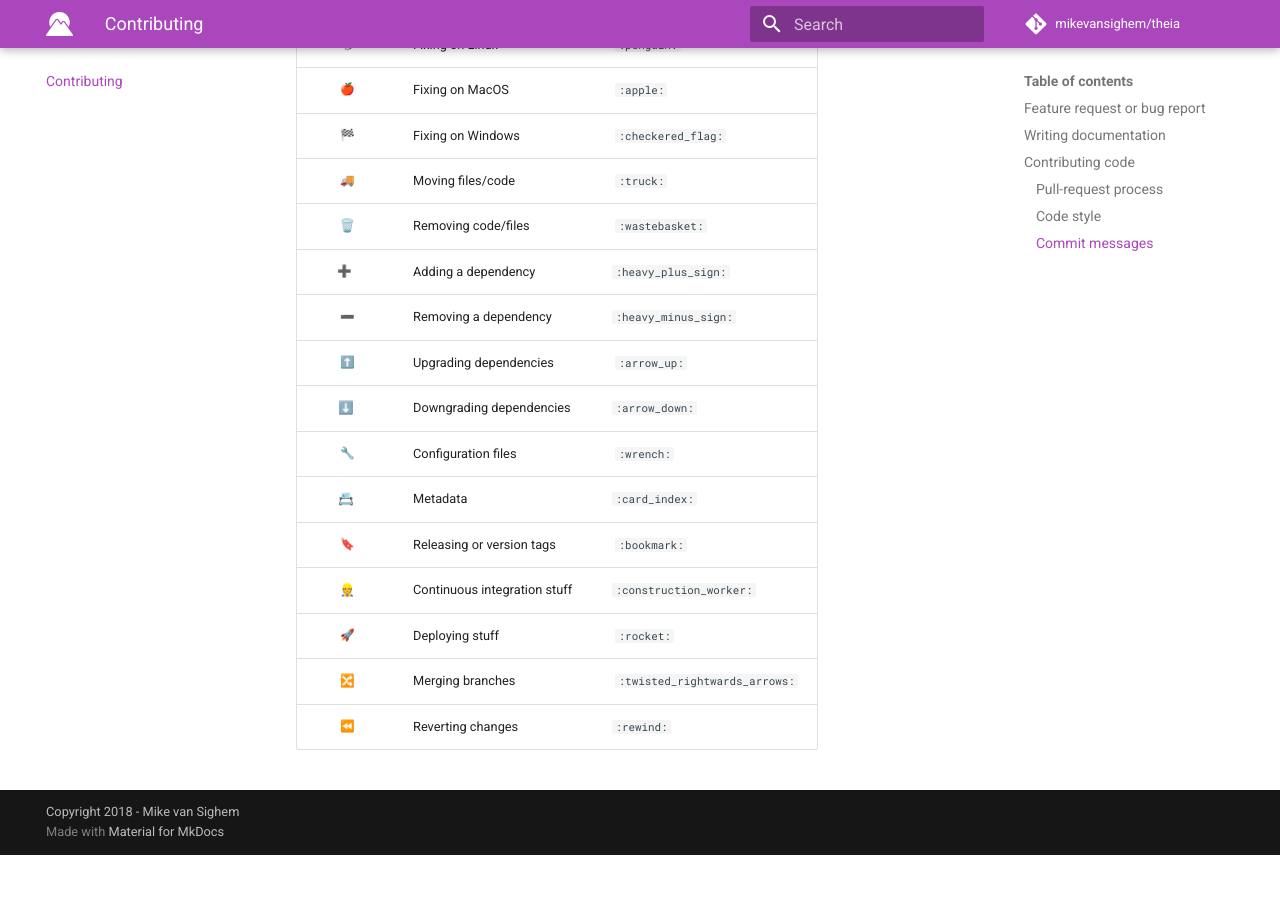
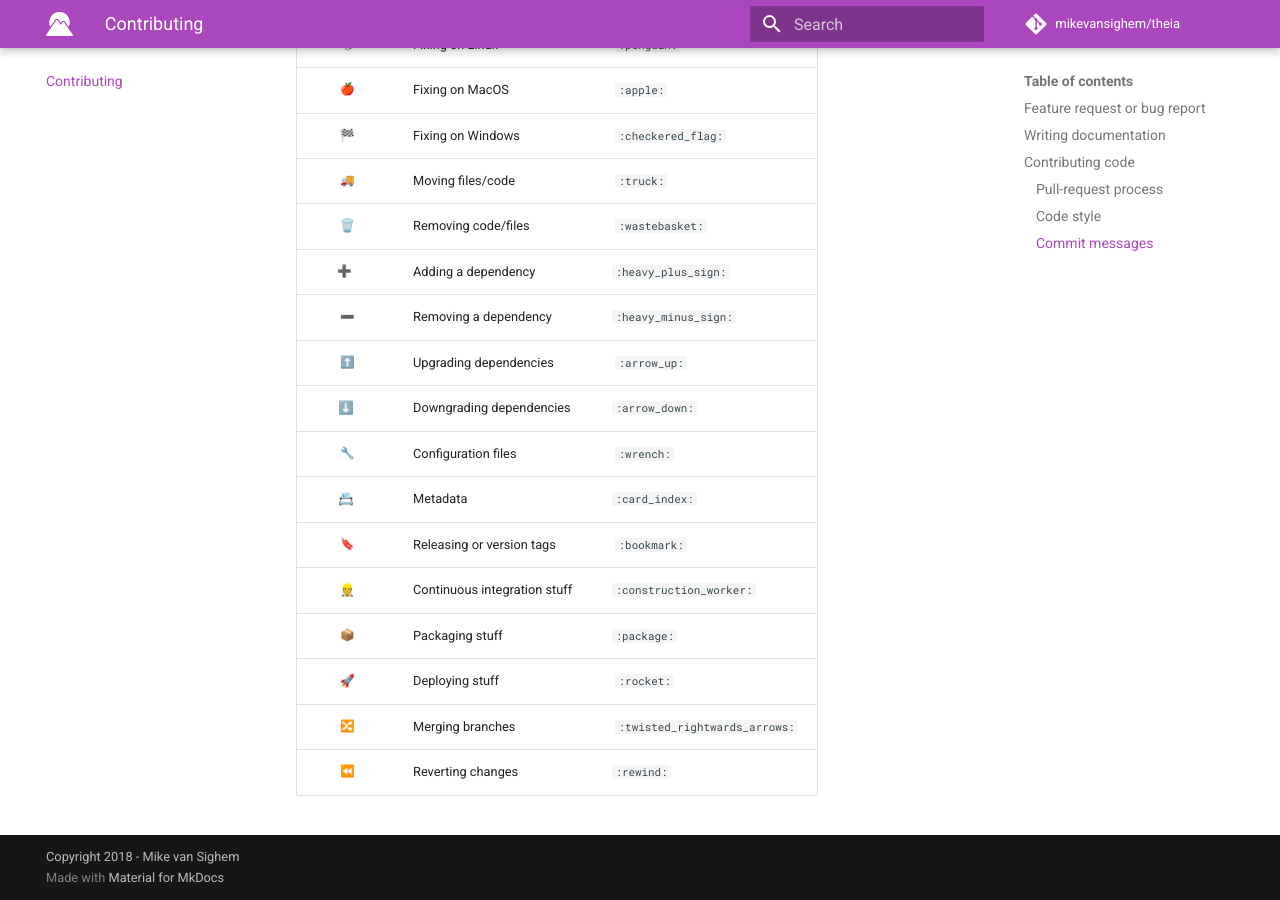
Before and after one commit to mikevansighem/thea, an MkDocs documentation site: the page built from docs/contributing.md, in a window 1280 px wide and 900 px high, scrolled down 2251 px. Built offline with MkDocs 1.6.1 and Material for MkDocs 9.7.7, drawn with Linux system fonts in a browser that asks for light colours; emoji names are drawn with the system emoji font; comment, search, counter and statistics services are not loaded; before the commit the page ends 3106 px from its top, so only the background shows below that.

Commit message:
:memo: Added packaging to list of emoji

```diff
--- a/docs/contributing.md
+++ b/docs/contributing.md
@@ -92,6 +92,7 @@ underneath to see which emoji is appropriate for your commit.
 | :card_index: 				| Metadata                   	| `:card_index:`		    |
 | :bookmark:				| Releasing or version tags  	| `:bookmark:`			    |
 | :construction_worker:     | Continuous integration stuff  | `:construction_worker:`   |
+| :package:                 | Packaging stuff               | `:package:`               |
 | :rocket:					| Deploying stuff            	| `:rocket:`				|
 | :twisted_rightwards_arrows:| Merging branches         | `:twisted_rightwards_arrows:` |
 | :rewind:					| Reverting changes          	| `:rewind:`			    |
```
